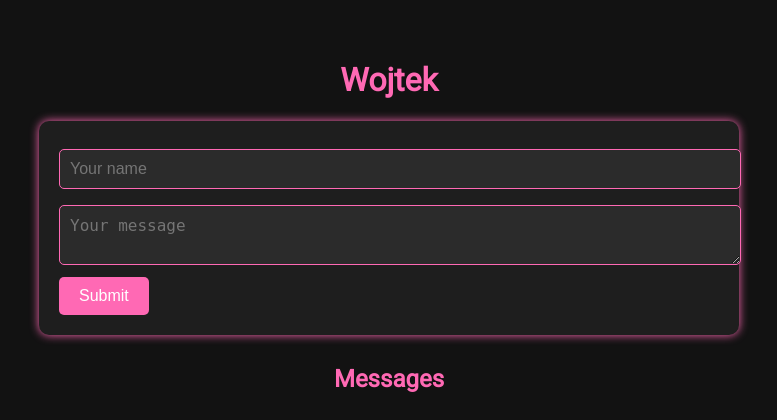
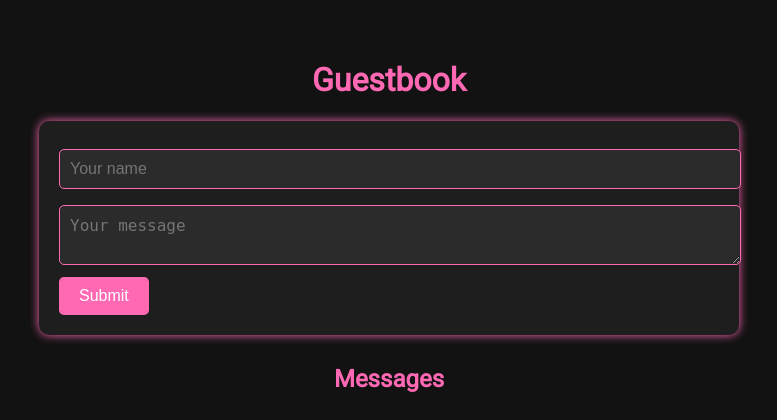
Before and after one commit to WiktoriaDobrowolska/flask-guestbook-ci-cd, a Flask app: page / in a window 1280 px wide. Shown: the top 420 px of the page, without its empty margins (251-1028 px from the left). Run offline with Flask 3, Linux system fonts and the light colour scheme; data that the repository does not hold is empty; some libraries are stand-ins or nearby versions.

Commit message:
Update index.html

```diff
--- a/templates/index.html
+++ b/templates/index.html
@@ -67,7 +67,7 @@
 </style>
 </head>
 <body>
-<h1>Wojtek</h1>
+<h1>Guestbook</h1>
 <form method="post">
 <input type="text" name="name" placeholder="Your name" required>
 <textarea name="message" placeholder="Your message" required></textarea>
```
